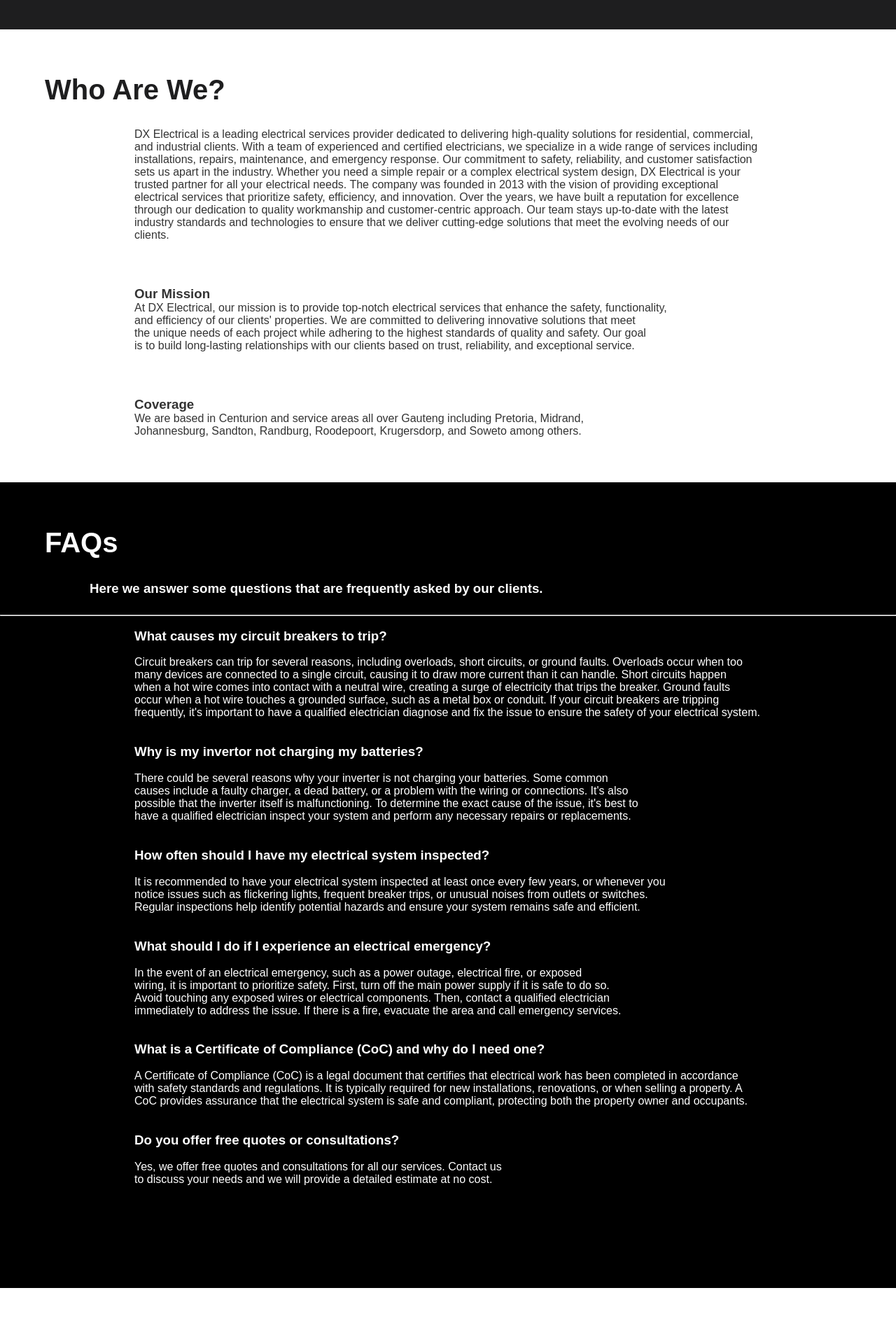
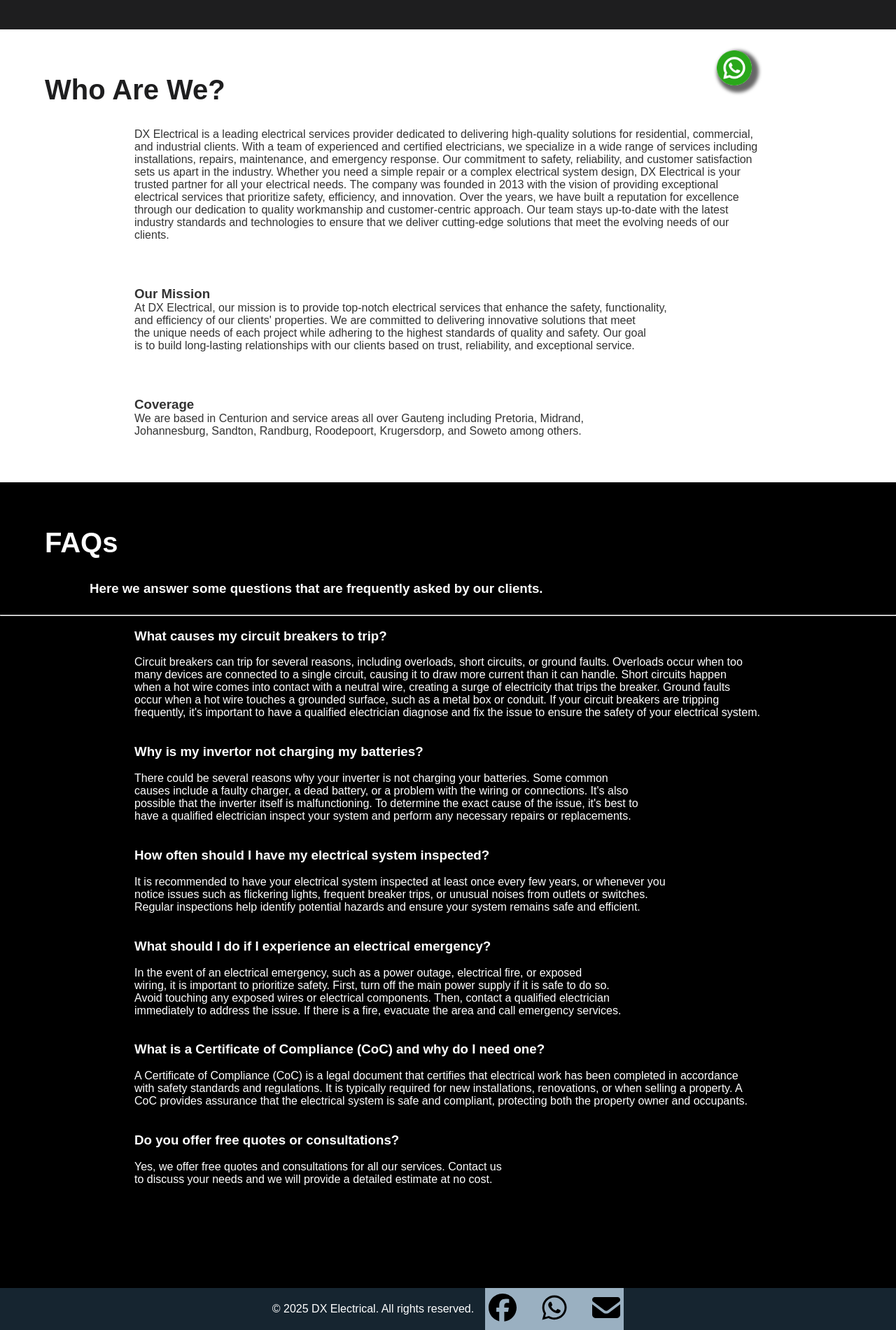
Before and after one commit to Burlington1308/dx_electrical, a plain HTML site: page about.html in a window 1280 px wide. Shown: the part 438-2338 px from the top of the page at 70% size. Before the commit the page ends 2278 px from the top, so only its background shows below. Drawn offline with Linux system fonts and the light colour scheme.

Commit message:
added floating whatsapp icon

```diff
--- a/about.html
+++ b/about.html
@@ -21,7 +21,7 @@
                 <li><a href="index.html#services">Services</a></li>
                 <li><a href="about.html">About</a></li>
                 <li><a href="faq">FAQ</a></li>
-                <li><a href="#">Contact</a></li>
+                <li><a href="#footer">Contact</a></li>
             </ul>
         </div>
     </nav>
@@ -56,6 +56,10 @@
                 We are based in Centurion and service areas all over Gauteng including Pretoria, Midrand, Johannesburg, Sandton, Randburg, Roodepoort, Krugersdorp, and Soweto among others.
         </article>
     </section>
+
+    <div class="whatsapp">
+        <a href="https://wa.me/27842804898"><img src="images/whatsapp.png" alt="whatsapp icon"></a>
+    </div>
 
     <section class="faq" id="faq">
         <h1 class="faq-header">FAQs</h1>
@@ -120,6 +124,15 @@
         </article>
     </section>
 
+    <section class="footer" id="footer">
+        <p>© 2025 DX Electrical. All rights reserved.</p>
+        <div class="socials">
+            <a href="#"><img src="images/facebook-brands-solid-full.svg" alt="facebook icon"></a>
+            <a href="https://wa.me/27842804898"><img src="images/whatsapp-brands-solid-full.svg" alt="whatsapp icon"></a>
+            <a href="#"><img src="images/envelope-solid-full.svg" alt="email envelope icon"></a>
+        </div>
+    </section>
+
     <script src="main.js"></script>
 </body>
 </html>
--- a/styles.css
+++ b/styles.css
@@ -1,3 +1,7 @@
+html {
+    scroll-behavior: smooth;
+}
+
 * {
     margin: 0;
     padding: 0;
@@ -222,15 +226,6 @@
     color: #545455;
 }
 
-/*.services-wr {
-    display: flex;
-    align-items: center;
-    justify-content: center;
-    gap: 2rem;
-    padding: 0 2rem 4rem 2rem;
-    flex-wrap: wrap;
-}*/
-
 .divider {
     font-size: 1rem;
     text-align: center;
@@ -306,3 +301,66 @@
     color: #fff;
     padding-bottom: 2%;
 }
+
+.footer {
+    width: 100%;
+    height: 60px;
+    background-color: #162530;
+    display: flex;
+    align-items: center;
+    justify-content: center;
+    color: #fff;
+    font-size: clamp(0.7rem, 2vw, 1rem);
+}
+
+.socials {
+    display: flex;
+    align-items: center;
+    justify-content: space-between;
+    gap: 1.5rem;
+    margin-left: 1rem;
+    width: auto;
+    height: 100%;
+    background: rgba(188, 212, 229, 0.8);
+}
+
+.whatsapp {
+    width: 50px;
+    height: 50px;
+    position: fixed;
+    bottom: 30vh;
+    box-shadow:5px 5px 5px 5px rgba(0, 0, 0, 0.6);
+    z-index: 900;
+    margin-left:80%;
+    border-radius: 50%;
+}
+
+.whatsapp a {
+    cursor: pointer;
+    height: 100%;
+    width: 100%;
+}
+
+.whatsapp a img {
+    width: inherit;
+    height: inherit;
+}
+
+.whatsapp:hover {
+    width: 65px;
+    height: 65px;
+    box-shadow: 5px 5px 5px 5px rgb(0, 0, 0, 0.8);
+    transition: .4s ease-in-out;
+}
+
+
+.footer a {
+    color: #fff;
+    text-decoration: none;
+    transition: all 0.3s ease;
+}
+
+.footer a img {
+    width: 50px;
+    height: 100%;
+}
```
Also changed, not shown: electrical.html (+14 -1 lines), emergency.html (+14 -1 lines), fault.html (+14 -1 lines), index.html (+10 -1 lines), maintenance.html (+14 -1 lines), solar.html (+14 -1 lines), images/whatsapp.png (added).
